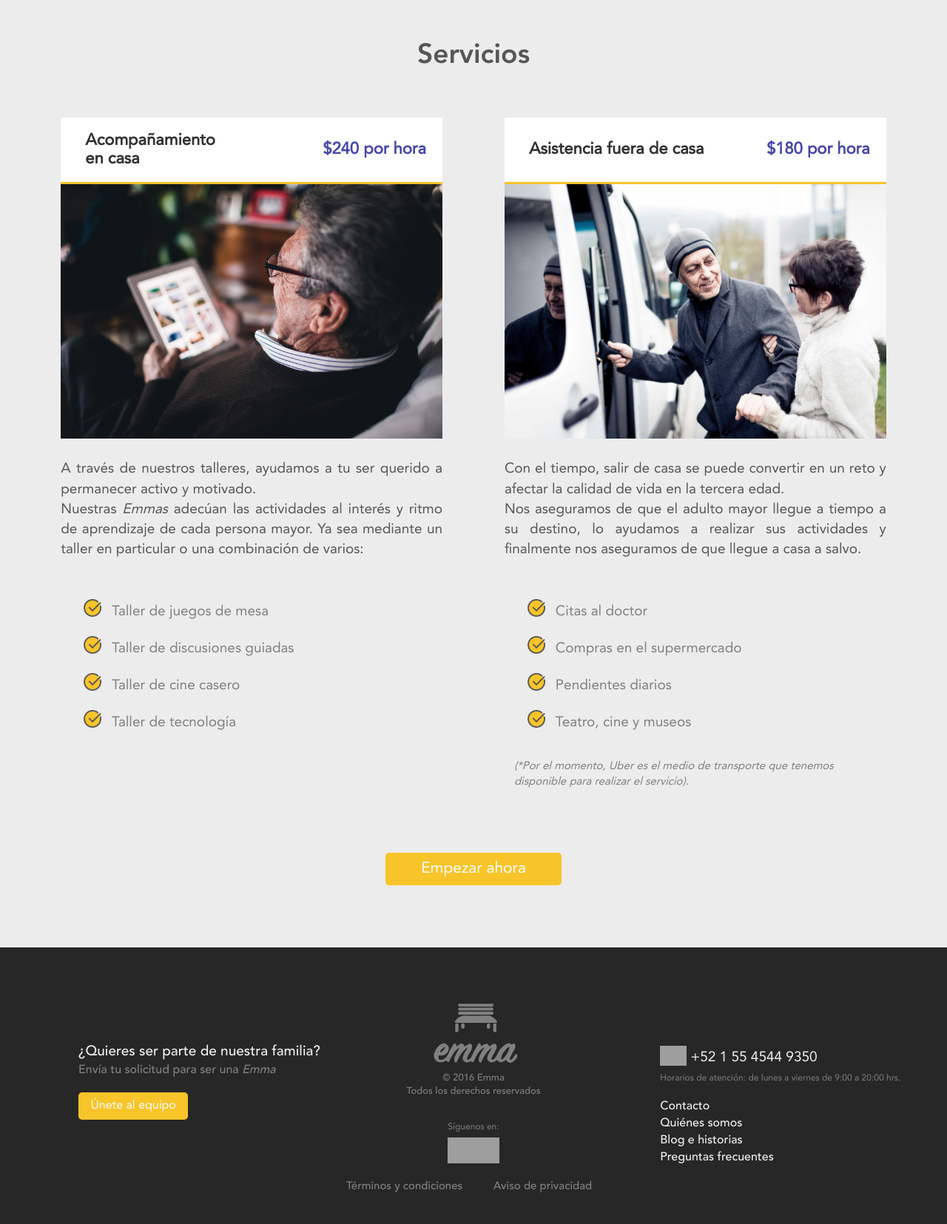
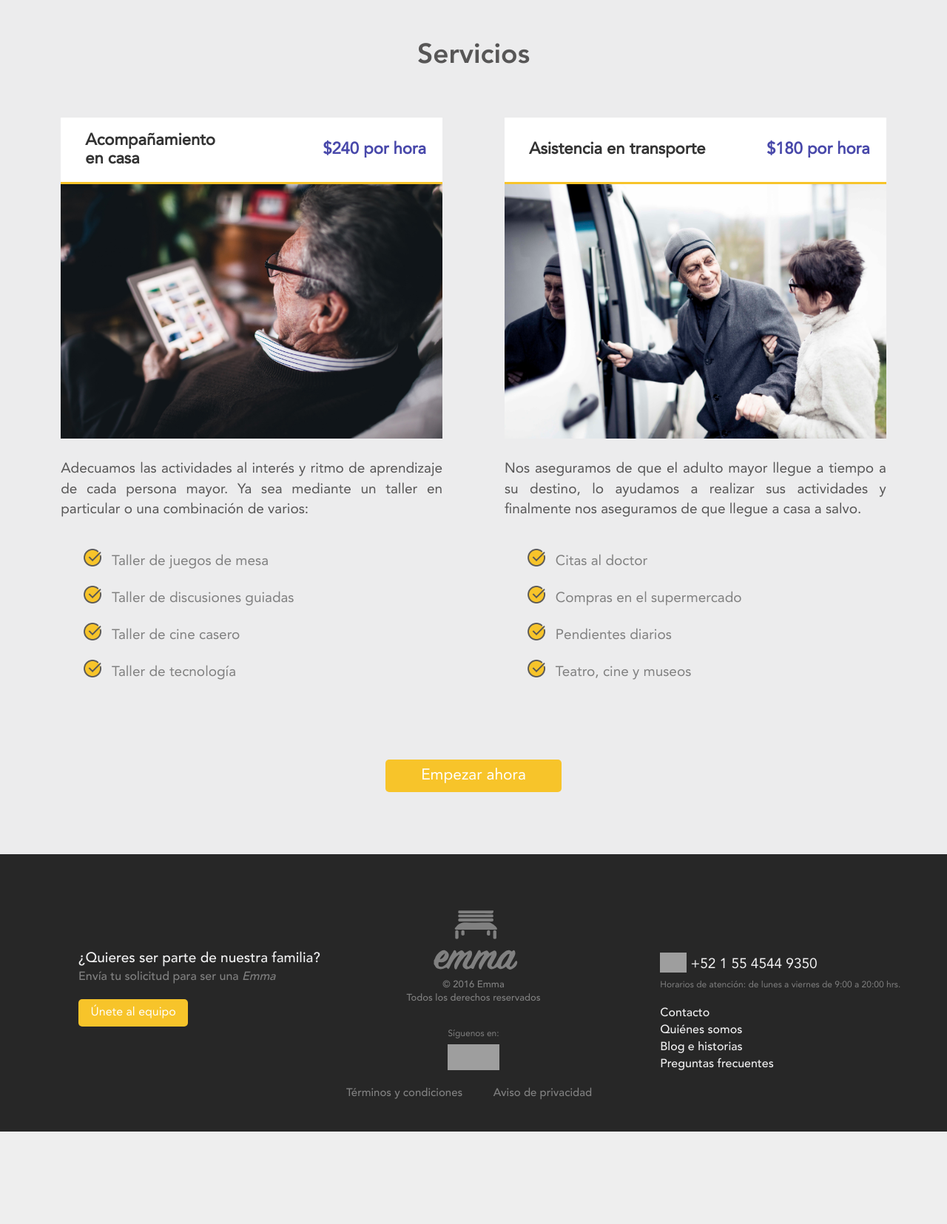
Before and after one commit to miemma/emma, a Django app: template emma/templates/landing/services.html in a window 1280 px wide. Shown: the part 86-1741 px from the top of the page at 74% size. After the commit the page ends 1616 px from the top, so only its background shows below. Run offline with Django 3.2, Linux system fonts and the light colour scheme; the template is opened without the code that fills it, so the values that code supplies are empty; some libraries are stand-ins or nearby versions; grey boxes are pictures that could not be loaded.

Commit message:
Cambios en dise y contenido

```diff
--- a/emma/static/styl/home.styl
+++ b/emma/static/styl/home.styl
@@ -41,20 +41,20 @@
   padding-bottom 5em
 
   &-0
-    height 50px
+    height 51px
     display block
     margin 0 auto 0 auto
     padding-top 5px
   &-1
-    height 25px
+    height 26px
     display block
     margin 0px 15px 0 auto
   &-2
-    height 27px
+    height 26px
     display block
     margin 0 auto
   &-3
-    height 25px
+    height 26px
     display block
     margin 0px auto 0 auto
 
--- a/emma/static/styl/services.styl
+++ b/emma/static/styl/services.styl
@@ -68,8 +68,8 @@
       font-size 19px
       text-align justify
       color $dark_gray
-      padding: 1.5em 0
-      min-height 218px
+      padding 1.5em 0
+      min-height 150px
 
     &-list
       list-style none
--- a/emma/templates/landing/date.html
+++ b/emma/templates/landing/date.html
@@ -96,7 +96,7 @@
             <div class="col-lg-12">
               <input name="number" class="emma-input join-input"
                      type="text" required
-                     placeholder="Numero al que te podremos contactar">
+                     placeholder="Número al que te podremos contactar">
             </div>
           </div>
           <div class="row text-center">
--- a/emma/templates/landing/services.html
+++ b/emma/templates/landing/services.html
@@ -38,15 +38,10 @@
           </div>
           <div class="services-detail-cont-desc">
             <p>
-	            A través de nuestros talleres, ayudamos a tu ser querido a
-              permanecer activo y motivado.
+	            Adecuamos las actividades al interés y ritmo de aprendizaje de
+	            cada persona mayor. Ya sea mediante un taller en particular o
+	            una combinación de varios:
             </p>
-	          <p>
-		          Nuestras <i>Emmas</i> adecúan las
-	            actividades al interés y ritmo de aprendizaje de cada persona
-	            mayor. Ya sea mediante un taller en particular o una
-	            combinación de varios:
-	          </p>
           </div>
           <ul class="services-detail-cont-list">
             <li class="services-detail-cont-list-item">
@@ -79,7 +74,7 @@
           <div class="services-detail-cont">
             <div class="services-detail-cont-title">
               <span class="services-detail-cont-title-text text-sp nowrap">
-                Asistencia fuera de casa
+                Asistencia en transporte
               </span>
               <span class="services-detail-cont-title-price">
                 $180 por hora
@@ -91,16 +86,10 @@
           </div>
           <div class="services-detail-cont-desc">
             <p>
-	            Con el tiempo, salir de casa se puede convertir en un reto y
-              afectar la calidad de vida en la tercera edad.
+	            Nos aseguramos de que el adulto mayor llegue a tiempo a su
+	            destino, lo ayudamos a realizar sus actividades y finalmente nos
+	            aseguramos de que llegue a casa a salvo.
             </p>
-	          <p>
-		          Nos aseguramos
-	            de que el adulto mayor llegue a tiempo a su destino, lo
-	            ayudamos a realizar sus actividades y finalmente nos aseguramos
-	            de que llegue a casa a salvo.
-	          </p>
-
           </div>
           <ul class="services-detail-cont-list">
             <li class="services-detail-cont-list-item">
@@ -128,12 +117,6 @@
               <span>Teatro, cine y museos</span>
             </li>
           </ul>
-          <div class="services-detail-cont-note">
-            <p>
-              (*Por el momento, Uber es el medio de transporte que tenemos
-	            disponible para realizar el servicio).
-            </p>
-          </div>
         </div>
 
       </div>
```
Also changed, not shown: emma/static/css/main.css, emma/static/img/road.jpg.
